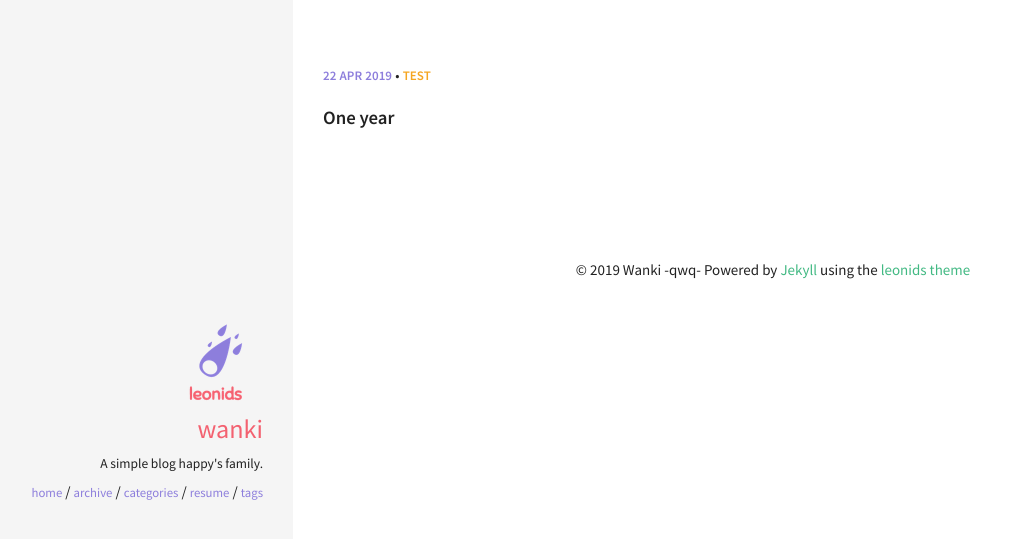
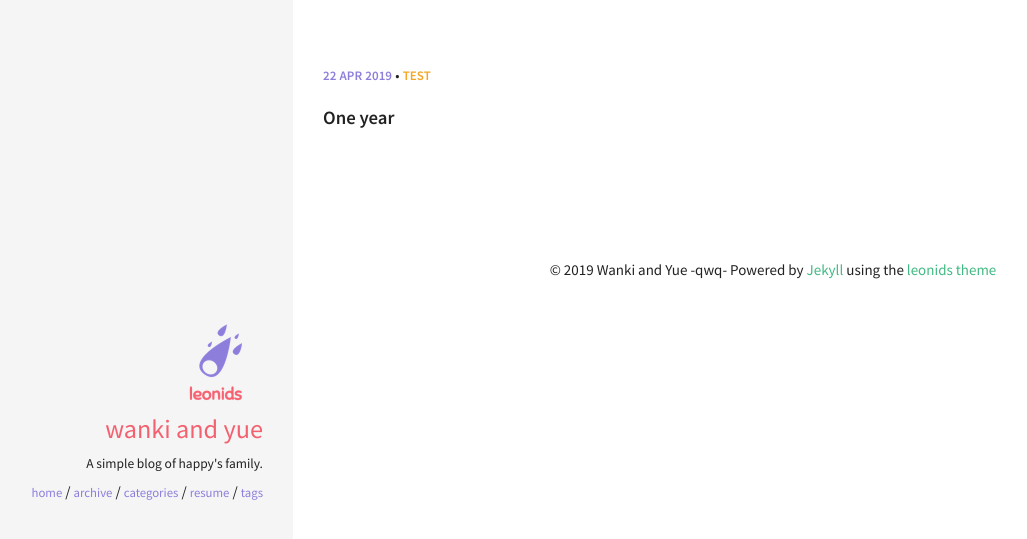
Before and after one commit to YueLi02/YueLi02.github.io, a Jekyll site: the page built from index.html, in a window 1280 px wide. Shown: the top 539 px of the page, without its empty margins (27-1054 px from the left). Built offline with Jekyll 4.4.1, drawn with Linux system fonts in a browser that asks for light colours.

Commit message:
Update _config.yml

```diff
--- a/_config.yml
+++ b/_config.yml
@@ -5,7 +5,7 @@
 #
 title: Wanki.tk
 email: yueli0902@gmail.com
-description: A simple blog happy's family
+description: A simple blog of happy's family
 url: https://wanki.tk
 keywords: ["blog", "jekyll"]
 
@@ -33,10 +33,10 @@ kramdown:
 ####################################
 #
 owner:
-  name: Wanki
+  name: Wanki and Yue
   avatar: leonids-logo.png
   job: #
-  bio: "A simple blog happy's family."
+  bio: "A simple blog of happy's family."
   email:
   disqus-shortname:
   twitter: #username
```
